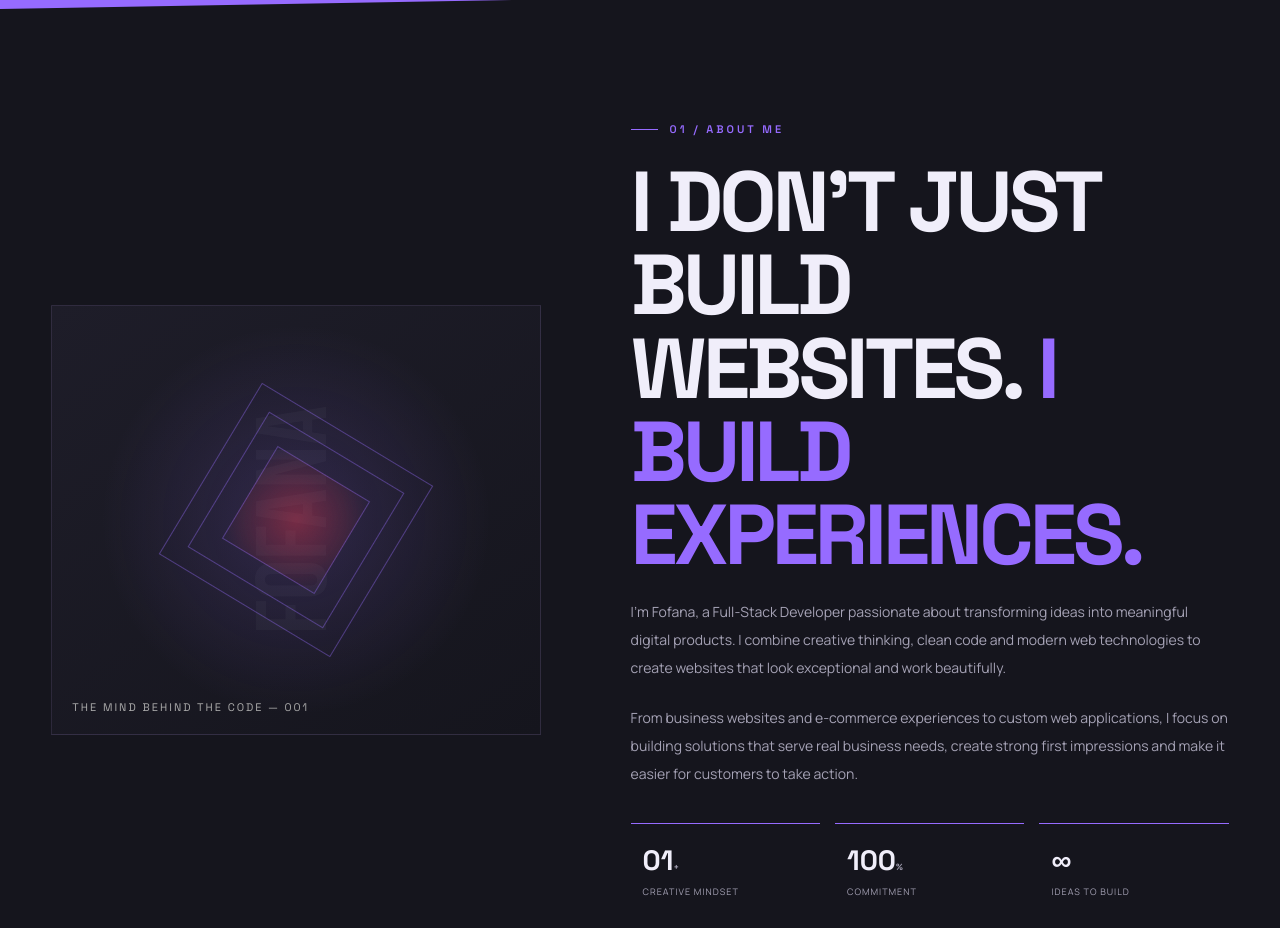
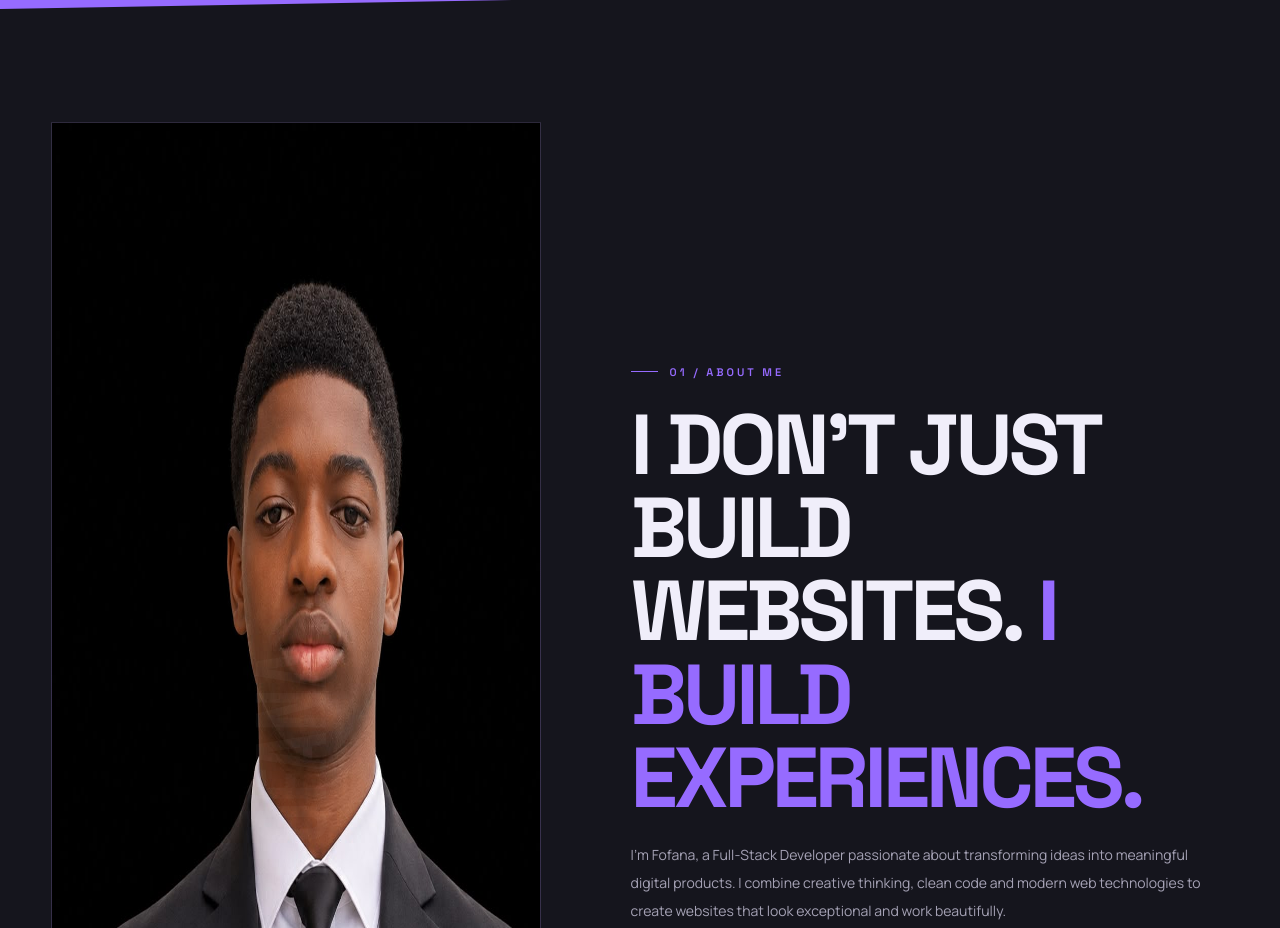
Before and after one commit to fofanaumar73-ai/elite-portfolio, a plain HTML site: page index.html in a window 1280 px wide. Shown: the part 880-1808 px from the top of the page. Drawn offline with nearby package versions, Linux system fonts and the light colour scheme.

Commit message:
Update index.html

```diff
--- a/index.html
+++ b/index.html
@@ -1625,10 +1625,22 @@ img {max-width:100%;display:block}
 <section class="section" id="about">
   <div class="container about-grid">
 
-    <div class="about-visual reveal">
-      <div class="about-symbol"></div>
-      <div class="about-stamp">THE MIND BEHIND THE CODE — 001</div>
-    </div>
+
+<div class="about-visual reveal">
+  <img
+    src="image/profile.jpg"
+    alt="Fofana - Full-Stack Developer"
+    class="about-portrait"
+    width="960"
+    height="1280"
+    loading="lazy"
+  >
+
+  <div class="about-stamp">
+    THE MIND BEHIND THE CODE — 001
+  </div>
+</div>
+
 
     <div class="about-copy reveal">
       <div class="section-label">01 / ABOUT ME</div>
```
